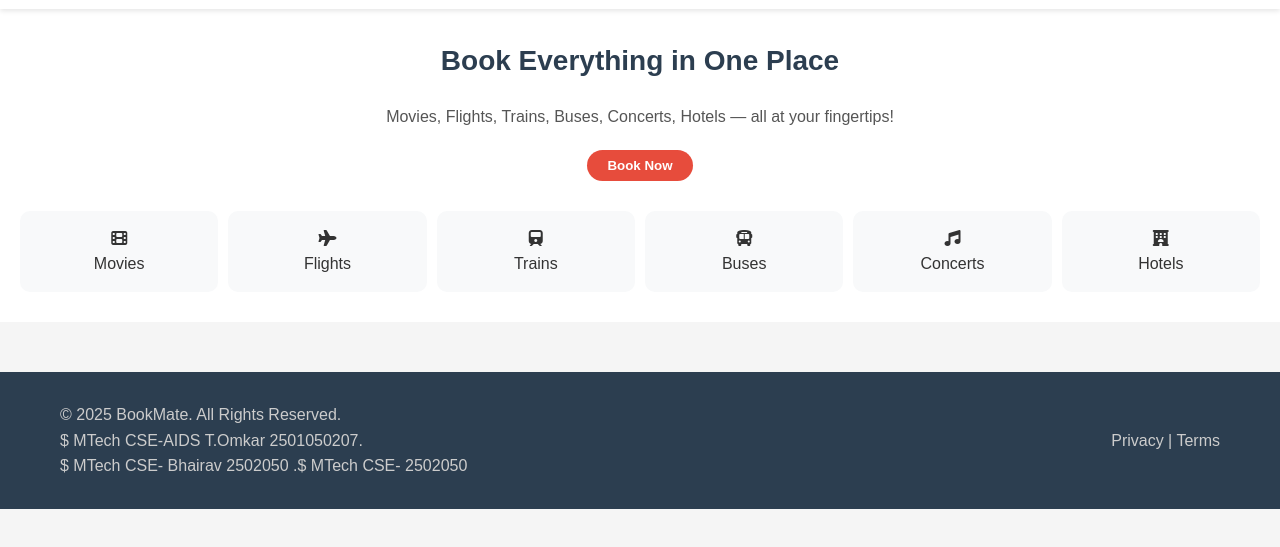
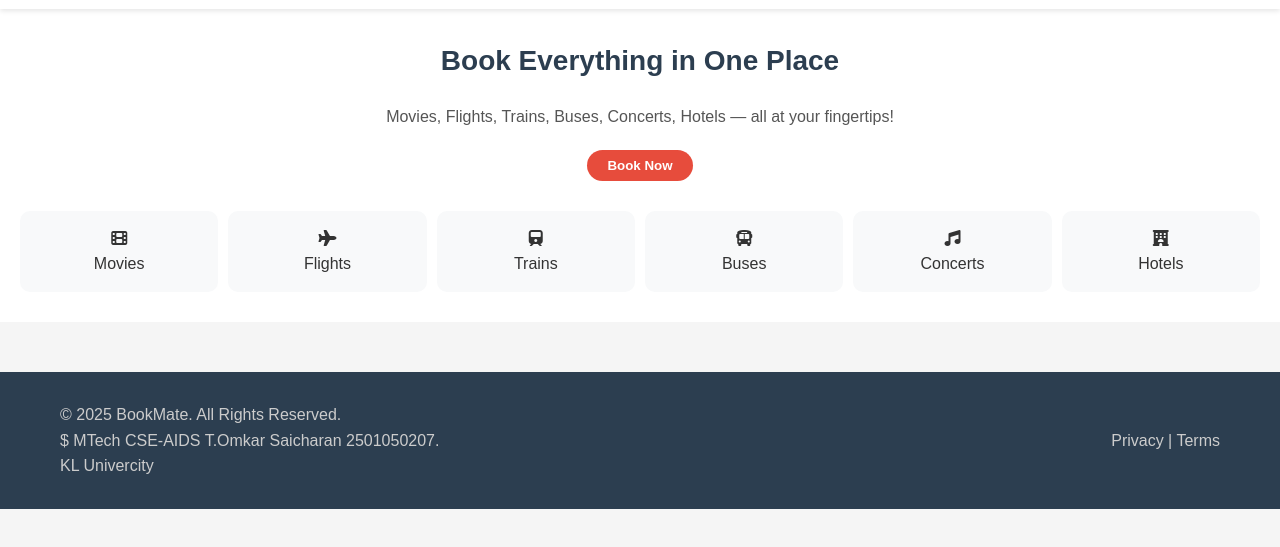
Before and after one commit to OmkarSaicharan/index, a plain HTML site: page index.html in a window 1280 px wide. Shown: the part 69-616 px from the top of the page. Drawn offline with Linux system fonts and the light colour scheme.

Commit message:
Update index.html

```diff
--- a/index.html
+++ b/index.html
@@ -657,7 +657,7 @@
 
     <footer>
         <div class="container flex">
-            <p>© 2025 BookMate. All Rights Reserved.<br> $ MTech CSE-AIDS T.Omkar 2501050207.<br> $ MTech CSE-  Bhairav 2502050 .$ MTech CSE-  2502050</p>
+            <p>© 2025 BookMate. All Rights Reserved.<br> $ MTech CSE-AIDS T.Omkar Saicharan 2501050207.<br> KL Univercity</p>
             <p><a href="#">Privacy</a> | <a href="#">Terms</a></p>
         </div>
     </footer>
```
